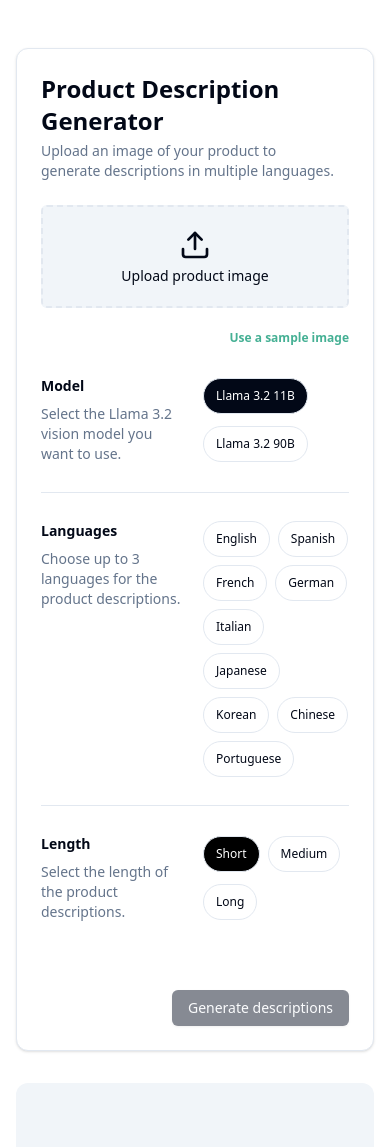
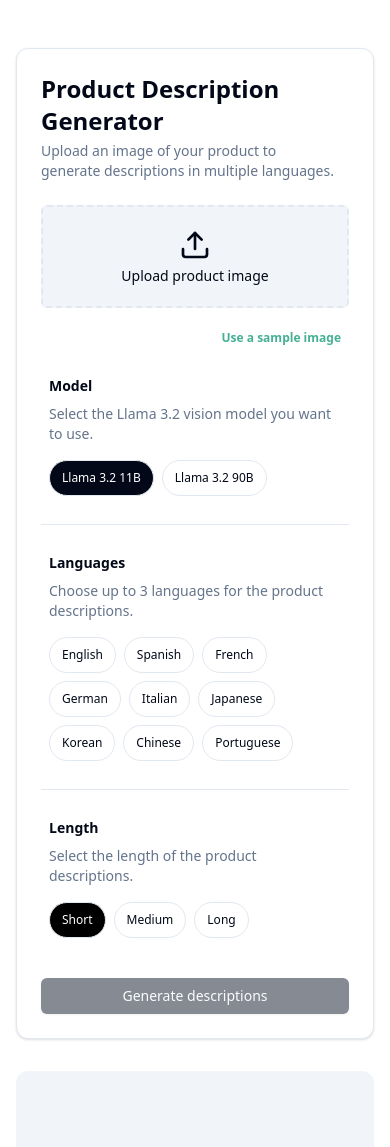
Before and after one commit to pulshar/nextjs_description_generator_together_ai, a Next.js app: page / in a window 390 px wide. Shown: the top 1147 px of the page. Built offline with nearby package versions, Linux system fonts and the light colour scheme.

Commit message:
Responsive improvements

```diff
--- a/app/page.tsx
+++ b/app/page.tsx
@@ -179,14 +179,14 @@
                   "https://res.cloudinary.com/dfcv0exad/image/upload/v1739276240/next-cloudinary-uploads/upload_1739276254940_product_hdt9bo.jpg",
                 )
               }
-              className="text-xs font-semibold text-brand hover:underline"
+              className="px-2 text-xs font-semibold text-brand hover:underline"
             >
               Use a sample image
             </button>
           </div>
 
           <div className="divide-y">
-            <div className="grid grid-cols-2 gap-4 py-7">
+            <div className="xs:grid-cols-2 grid grid-cols-1 gap-4 px-2 py-7">
               <div>
                 <p className="text-sm font-bold">Model</p>
                 <p className="mt-2 text-sm text-muted-foreground">
@@ -195,7 +195,7 @@
               </div>
               <ToggleGroup
                 type="single"
-                className="mx-auto flex flex-wrap justify-start gap-2"
+                className="xs:justify-end flex flex-wrap justify-start gap-2"
                 onValueChange={setModel}
                 value={model}
               >
@@ -211,7 +211,7 @@
                 ))}
               </ToggleGroup>
             </div>
-            <div className="grid grid-cols-2 gap-4 py-7">
+            <div className="xs:grid-cols-2 grid grid-cols-1 gap-4 px-2 py-7">
               <div>
                 <p className="text-sm font-bold">Languages</p>
                 <p className="mt-2 text-sm text-muted-foreground">
@@ -220,7 +220,7 @@
               </div>
               <ToggleGroup
                 type="multiple"
-                className="mx-auto flex flex-wrap justify-start gap-2"
+                className="xs:justify-end flex flex-wrap justify-start gap-2"
                 onValueChange={setSelectedLanguages}
               >
                 {languages.map((lang) => (
@@ -239,7 +239,7 @@
                 ))}
               </ToggleGroup>
             </div>
-            <div className="grid grid-cols-2 gap-4 py-7">
+            <div className="xs:grid-cols-2 grid grid-cols-1 gap-4 px-2 pt-7">
               <div>
                 <p className="text-sm font-bold">Length</p>
                 <p className="mt-2 text-sm text-muted-foreground">
@@ -248,7 +248,7 @@
               </div>
               <ToggleGroup
                 type="single"
-                className="mx-auto flex flex-wrap justify-start gap-2"
+                className="xs:justify-end flex flex-wrap justify-start gap-2"
                 onValueChange={setLength}
                 value={length}
               >
@@ -275,7 +275,7 @@
                   selectedLanguages.length === 0 ||
                   status === "loading"
                 }
-                className="relative"
+                className="xs:w-auto relative w-full"
               >
                 <span
                   className={status === "loading" ? "opacity-0" : "opacity-100"}
@@ -290,9 +290,7 @@
                 )}
               </Button>
             ) : (
-              <Button onClick={handleResetApp}>
-                Reset app
-              </Button>
+              <Button onClick={handleResetApp}>Reset app</Button>
             )}
           </div>
         </div>
--- a/package.json
+++ b/package.json
@@ -30,6 +30,7 @@
     "zod-to-json-schema": "^3.23.3"
   },
   "devDependencies": {
+    "@tailwindcss/container-queries": "^0.1.1",
     "@types/node": "^20",
     "@types/react": "^18",
     "@types/react-dom": "^18",
--- a/tailwind.config.ts
+++ b/tailwind.config.ts
@@ -10,6 +10,9 @@
   ],
   theme: {
     extend: {
+      screens: {
+        'xs': '560px',
+      },
       borderRadius: {
         lg: "var(--radius)",
         md: "calc(var(--radius) - 2px)",
@@ -87,6 +90,9 @@
       },
     },
   },
-  plugins: [require("tailwindcss-animate")],
+  plugins: [
+    require("tailwindcss-animate"),
+    require("@tailwindcss/container-queries"),
+  ],
 };
 export default config;
```
Also changed, not shown: 1 other file (tests, documents, lock files or other folders).
